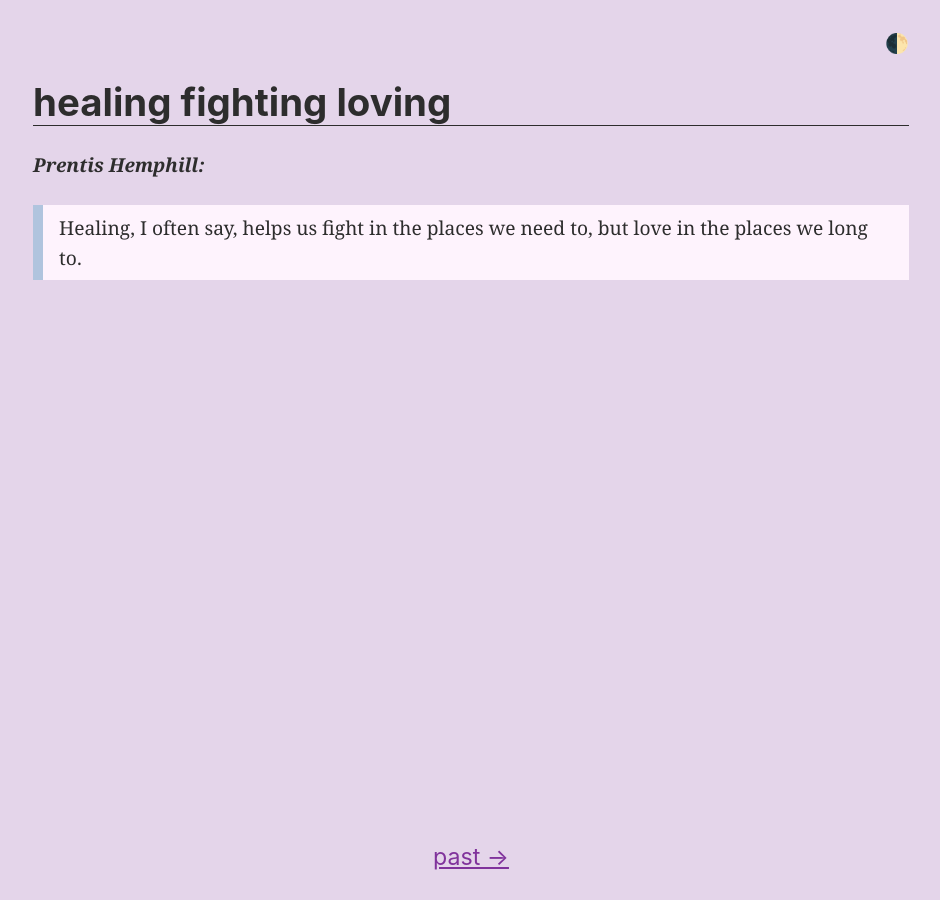
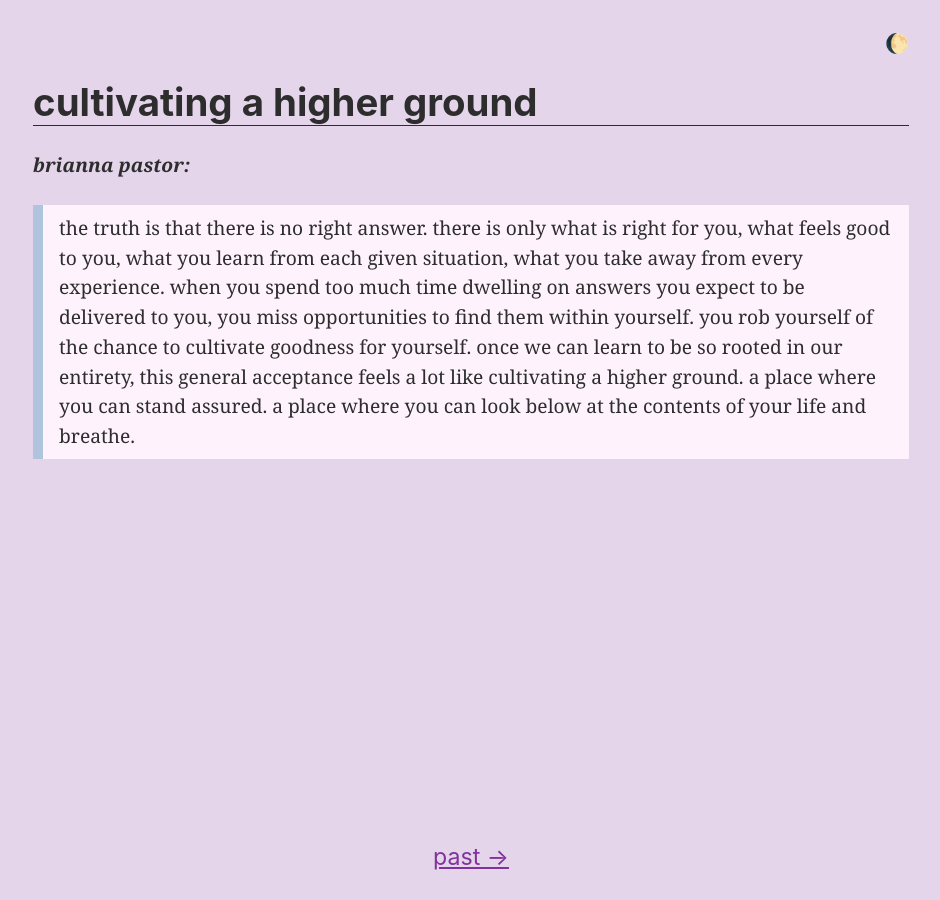
Before and after one commit to dglauber1/dglauber1.github.io, a Jekyll site: the page built from index.md, in a window 1280 px wide. Shown: the whole page, without its empty margins (169-1109 px from the left). Built offline with Jekyll 4.4.1, drawn with Linux system fonts in a browser that asks for light colours.

Commit message:
Update index.md

```diff
--- a/index.md
+++ b/index.md
@@ -1,10 +1,23 @@
 ---
-prev-musing: nibbling-toe-socks
-title: healing fighting loving
-time: 🌓
+prev-musing: healing-fighting-loving
+title: cultivating a higher ground
+time: 🌔
 collection: musings
 ---
-<cite>Prentis Hemphill:</cite>
-> Healing, I often say, helps us fight
-in the places we need to, but love in the
-places we long to.
+<cite>brianna pastor:</cite>
+> the truth is that there is no right
+answer. there is only what is right for
+you, what feels good to you, what you
+learn from each given situation, what
+you take away from every experience. when
+you spend too much time dwelling on
+answers you expect to be delivered to you,
+you miss opportunities to find them within
+yourself. you rob yourself of the chance
+to cultivate goodness for yourself. once
+we can learn to be so rooted in our
+entirety, this general acceptance feels a
+lot like cultivating a higher ground. a
+place where you can stand assured. a place
+where you can look below at the contents of
+your life and breathe.
```
